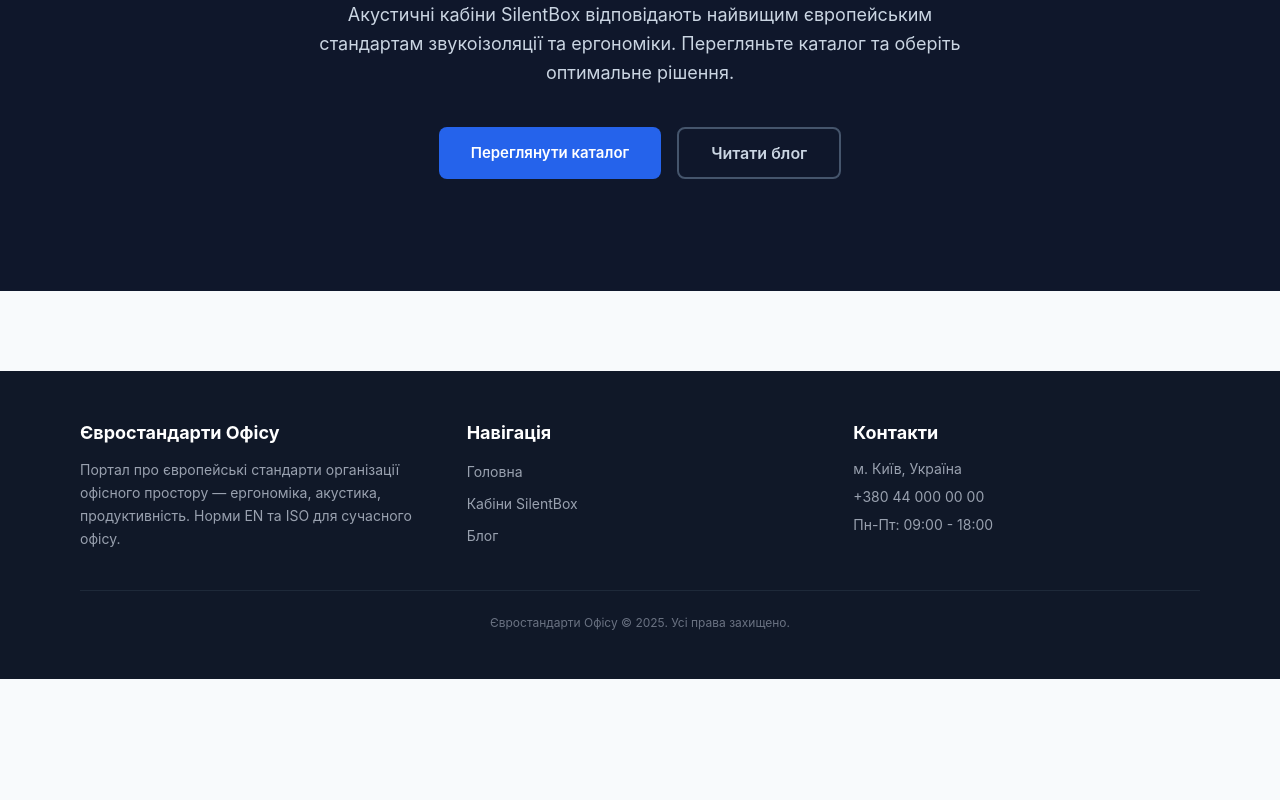
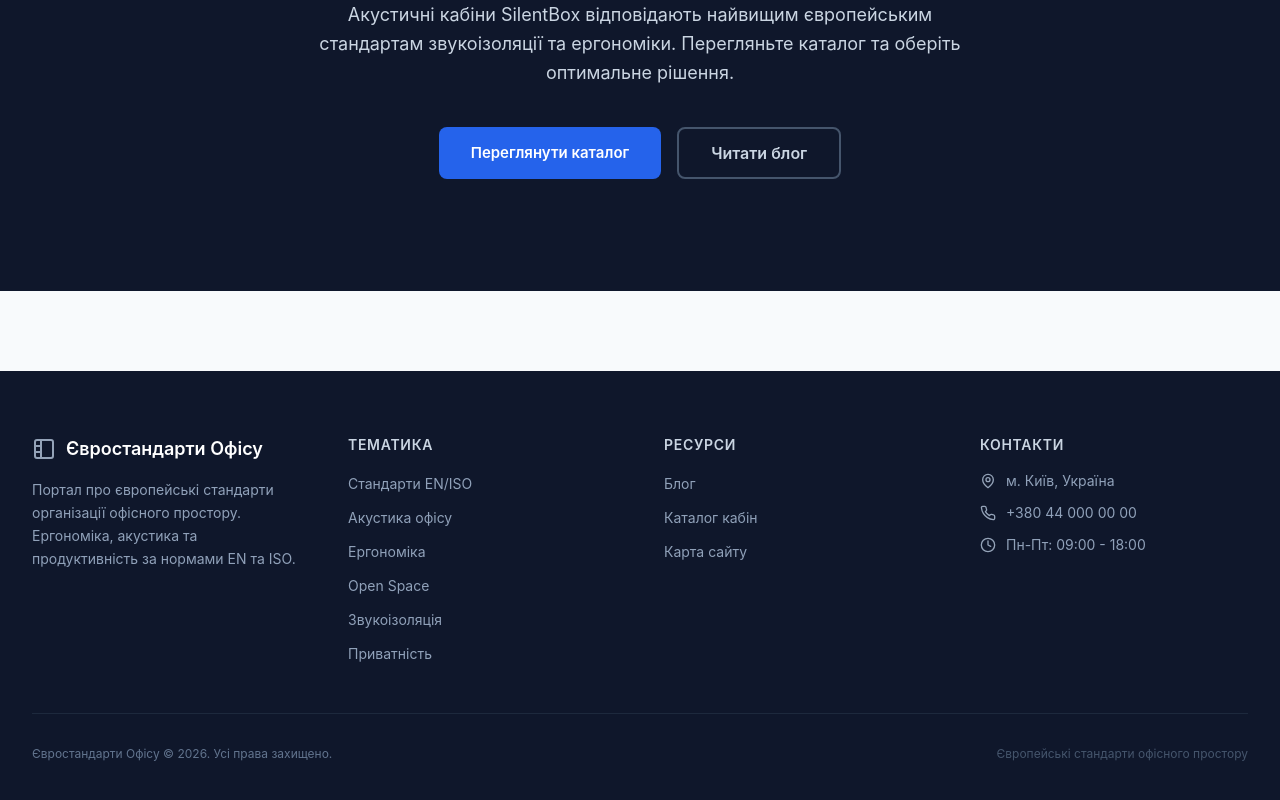
Before and after one commit to sserbin1/european, a Next.js app: page / in a window 1280 px wide. Shown: the part 4354-5154 px from the top of the page. Before the commit the page ends 5033 px from the top, so only its background shows below. Built offline with nearby package versions, Linux system fonts and the light colour scheme.

Commit message:
Redesign: 4-column professional footer

```diff
--- a/src/components/layout/Footer.tsx
+++ b/src/components/layout/Footer.tsx
@@ -1,37 +1,179 @@
 import Link from "next/link";
 import { siteConfig } from "../../../site.config";
 
+const TOPICS = [
+  { label: "Стандарти EN/ISO", href: "/blog/yevropeyski-standarty-ofisnogo-prostoru" },
+  { label: "Акустика офісу", href: "/blog/akustyka-v-ofisi-chomu-tysha-tse-produktyvnist" },
+  { label: "Ергономіка", href: "/blog/ergonomika-robochogo-mistsya-za-yevropeyskimi-normamy" },
+  { label: "Open Space", href: "/blog/open-space-vs-kabinetna-systema" },
+  { label: "Звукоізоляція", href: "/blog/zvukoizolyatsiyni-rishennya-dlya-ofisu" },
+  { label: "Приватність", href: "/blog/yak-stvoryty-zonu-pryvatnosti-v-ofisi" },
+];
+
+const RESOURCES = [
+  { label: "Блог", href: "/blog/" },
+  { label: "Каталог кабін", href: "/kabiny/" },
+  { label: "Карта сайту", href: "/sitemap.xml" },
+];
+
 export default function Footer() {
+  const currentYear = new Date().getFullYear();
+
   return (
-    <footer className="bg-gray-900 mt-20">
-      <div className="max-w-6xl mx-auto px-4 py-12">
-        <div className="grid grid-cols-1 sm:grid-cols-2 lg:grid-cols-3 gap-10">
+    <footer className="bg-slate-900 mt-20">
+      <div className="max-w-7xl mx-auto px-4 sm:px-6 lg:px-8 py-16">
+        <div className="grid grid-cols-1 sm:grid-cols-2 lg:grid-cols-4 gap-10 lg:gap-12">
+          {/* About */}
           <div>
-            <h3 className="text-lg font-bold text-white mb-3">{siteConfig.name}</h3>
-            <p className="text-sm text-gray-400 leading-relaxed">{siteConfig.description}</p>
+            <div className="flex items-center gap-2.5 mb-4">
+              <svg
+                width="24"
+                height="24"
+                viewBox="0 0 24 24"
+                fill="none"
+                stroke="#94a3b8"
+                strokeWidth="2"
+                strokeLinecap="round"
+                strokeLinejoin="round"
+              >
+                <rect x="3" y="3" width="18" height="18" rx="2" />
+                <path d="M9 3v18" />
+                <path d="M3 9h6" />
+                <path d="M3 15h6" />
+              </svg>
+              <h3
+                className="text-lg font-semibold text-white"
+                style={{ fontFamily: "var(--font-heading)" }}
+              >
+                {siteConfig.name}
+              </h3>
+            </div>
+            <p className="text-sm text-slate-400 leading-relaxed">
+              Портал про європейські стандарти організації офісного простору.
+              Ергономіка, акустика та продуктивність за нормами EN та ISO.
+            </p>
           </div>
 
+          {/* Topics */}
           <div>
-            <h3 className="text-lg font-bold text-white mb-3">Навігація</h3>
-            <ul className="space-y-2">
-              <li><Link href="/" className="text-sm text-gray-400 hover:text-white transition-colors">Головна</Link></li>
-              <li><Link href="/kabiny/" className="text-sm text-gray-400 hover:text-white transition-colors">Кабіни SilentBox</Link></li>
-              <li><Link href="/blog/" className="text-sm text-gray-400 hover:text-white transition-colors">Блог</Link></li>
+            <h3
+              className="text-sm font-semibold text-slate-300 uppercase tracking-wider mb-4"
+              style={{ fontFamily: "var(--font-heading)" }}
+            >
+              Тематика
+            </h3>
+            <ul className="space-y-2.5">
+              {TOPICS.map((topic) => (
+                <li key={topic.href}>
+                  <Link
+                    href={topic.href}
+                    className="cursor-pointer text-sm text-slate-400 hover:text-white transition-colors duration-200"
+                  >
+                    {topic.label}
+                  </Link>
+                </li>
+              ))}
             </ul>
           </div>
 
+          {/* Resources */}
           <div>
-            <h3 className="text-lg font-bold text-white mb-3">Контакти</h3>
-            <ul className="space-y-2 text-sm text-gray-400">
-              <li>{siteConfig.address}</li>
-              <li><a href={"tel:" + siteConfig.phone.replace(/\s/g, "")} className="hover:text-white transition-colors">{siteConfig.phone}</a></li>
-              <li>{siteConfig.workingHours}</li>
+            <h3
+              className="text-sm font-semibold text-slate-300 uppercase tracking-wider mb-4"
+              style={{ fontFamily: "var(--font-heading)" }}
+            >
+              Ресурси
+            </h3>
+            <ul className="space-y-2.5">
+              {RESOURCES.map((resource) => (
+                <li key={resource.href}>
+                  <Link
+                    href={resource.href}
+                    className="cursor-pointer text-sm text-slate-400 hover:text-white transition-colors duration-200"
+                  >
+                    {resource.label}
+                  </Link>
+                </li>
+              ))}
+            </ul>
+          </div>
+
+          {/* Contact */}
+          <div>
+            <h3
+              className="text-sm font-semibold text-slate-300 uppercase tracking-wider mb-4"
+              style={{ fontFamily: "var(--font-heading)" }}
+            >
+              Контакти
+            </h3>
+            <ul className="space-y-3">
+              <li className="flex items-start gap-2.5">
+                <svg
+                  width="16"
+                  height="16"
+                  viewBox="0 0 24 24"
+                  fill="none"
+                  stroke="#94a3b8"
+                  strokeWidth="2"
+                  strokeLinecap="round"
+                  strokeLinejoin="round"
+                  className="mt-0.5 flex-shrink-0"
+                >
+                  <path d="M20 10c0 6-8 12-8 12s-8-6-8-12a8 8 0 0 1 16 0Z" />
+                  <circle cx="12" cy="10" r="3" />
+                </svg>
+                <span className="text-sm text-slate-400">{siteConfig.address}</span>
+              </li>
+              <li className="flex items-start gap-2.5">
+                <svg
+                  width="16"
+                  height="16"
+                  viewBox="0 0 24 24"
+                  fill="none"
+                  stroke="#94a3b8"
+                  strokeWidth="2"
+                  strokeLinecap="round"
+                  strokeLinejoin="round"
+                  className="mt-0.5 flex-shrink-0"
+                >
+                  <path d="M22 16.92v3a2 2 0 0 1-2.18 2 19.79 19.79 0 0 1-8.63-3.07 19.5 19.5 0 0 1-6-6 19.79 19.79 0 0 1-3.07-8.67A2 2 0 0 1 4.11 2h3a2 2 0 0 1 2 1.72 12.84 12.84 0 0 0 .7 2.81 2 2 0 0 1-.45 2.11L8.09 9.91a16 16 0 0 0 6 6l1.27-1.27a2 2 0 0 1 2.11-.45 12.84 12.84 0 0 0 2.81.7A2 2 0 0 1 22 16.92z" />
+                </svg>
+                <a
+                  href={`tel:${siteConfig.phone.replace(/\s/g, "")}`}
+                  className="cursor-pointer text-sm text-slate-400 hover:text-white transition-colors duration-200"
+                >
+                  {siteConfig.phone}
+                </a>
+              </li>
+              <li className="flex items-start gap-2.5">
+                <svg
+                  width="16"
+                  height="16"
+                  viewBox="0 0 24 24"
+                  fill="none"
+                  stroke="#94a3b8"
+                  strokeWidth="2"
+                  strokeLinecap="round"
+                  strokeLinejoin="round"
+                  className="mt-0.5 flex-shrink-0"
+                >
+                  <circle cx="12" cy="12" r="10" />
+                  <polyline points="12 6 12 12 16 14" />
+                </svg>
+                <span className="text-sm text-slate-400">{siteConfig.workingHours}</span>
+              </li>
             </ul>
           </div>
         </div>
 
-        <div className="border-t border-gray-800 mt-10 pt-6 text-center">
-          <p className="text-xs text-gray-500">{siteConfig.name} &copy; 2025. Усі права захищено.</p>
+        {/* Divider + Copyright */}
+        <div className="border-t border-slate-800 mt-12 pt-8 flex flex-col sm:flex-row items-center justify-between gap-4">
+          <p className="text-xs text-slate-500">
+            {siteConfig.name} &copy; {currentYear}. Усі права захищено.
+          </p>
+          <p className="text-xs text-slate-600">
+            Європейські стандарти офісного простору
+          </p>
         </div>
       </div>
     </footer>
```
